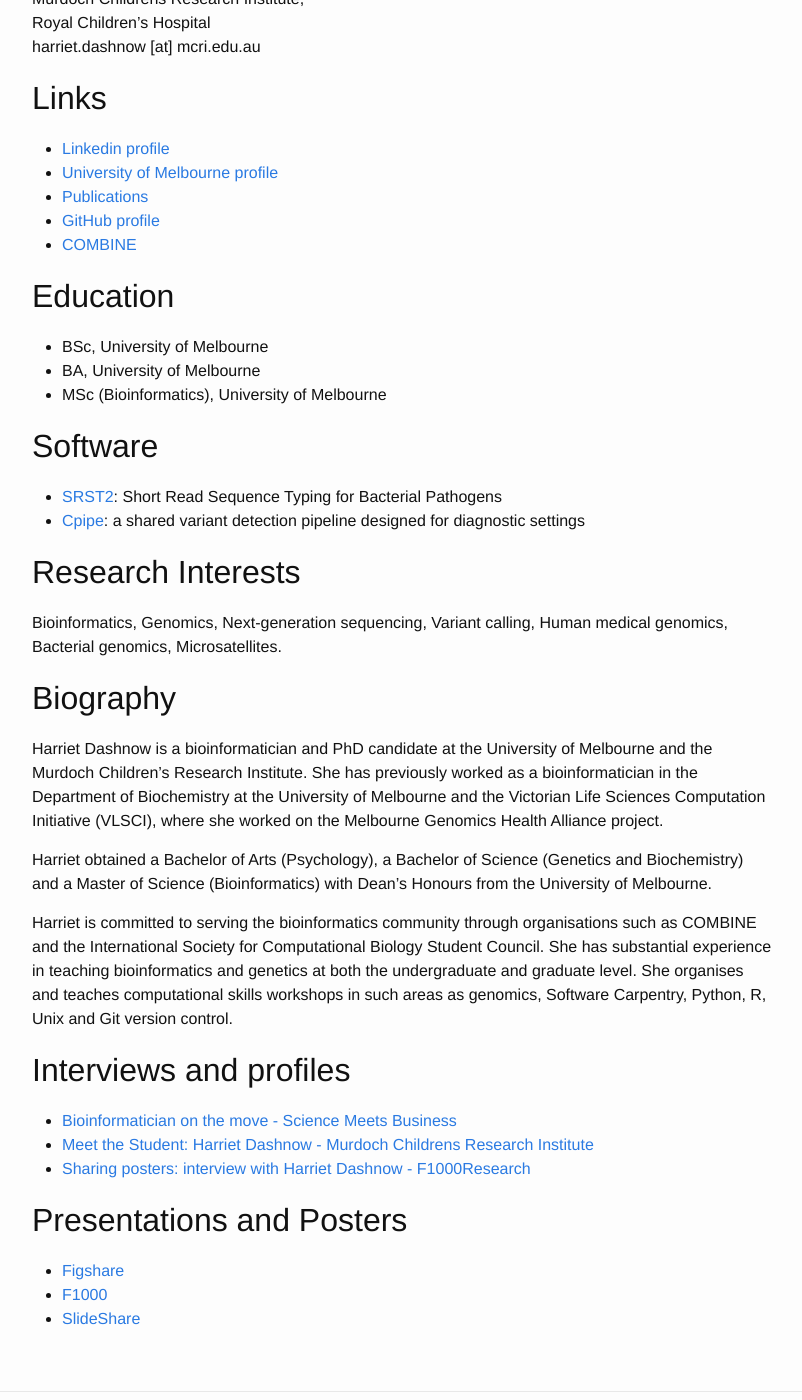
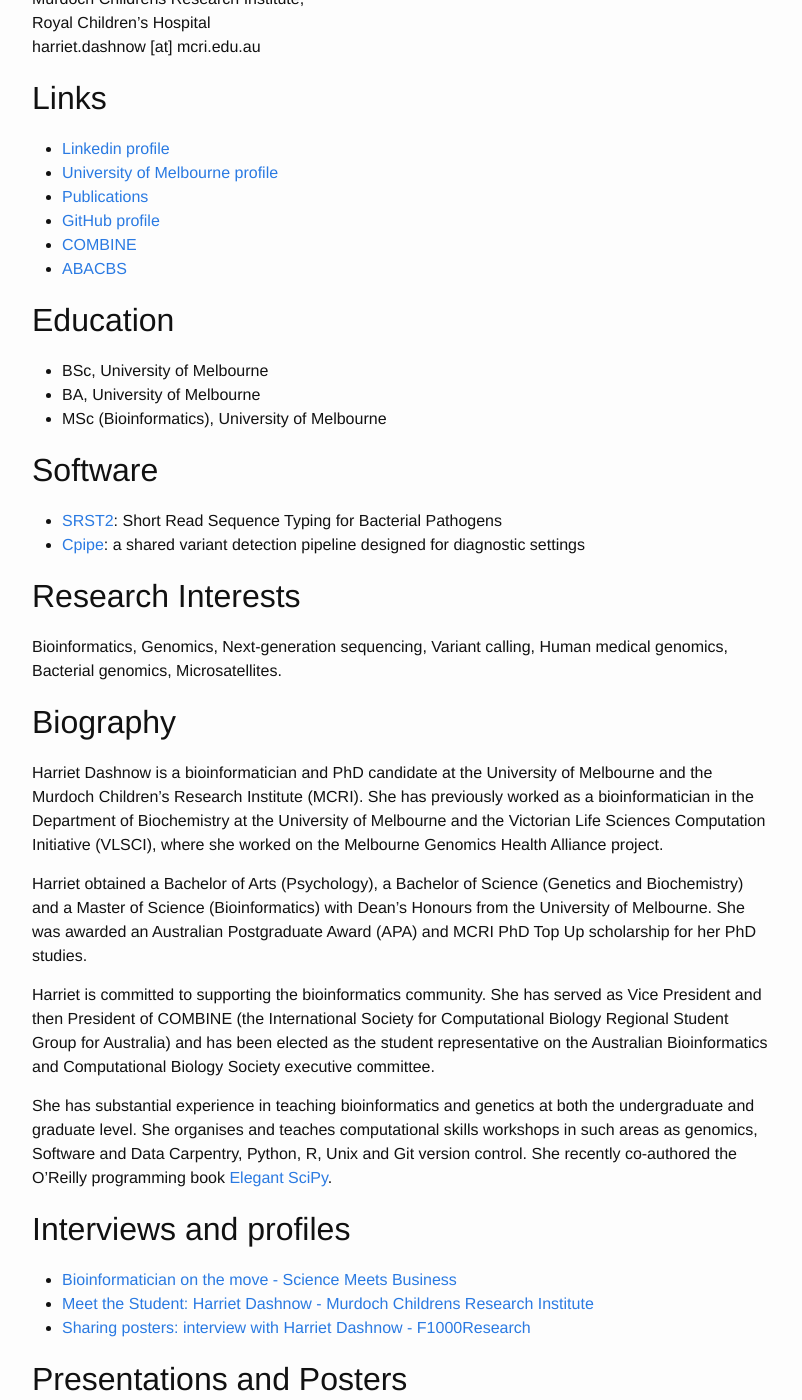
Before and after one commit to hdashnow/hdashnow.github.io, a Jekyll site: the page built from about.md, in a window 1280 px wide and 1400 px high, scrolled down 456 px. Shown: the whole window, without its empty margins (238-1040 px from the left). Built offline with Jekyll 4.4.1, drawn with Linux system fonts in a browser that asks for light colours.

Commit message:
Update biography

```diff
--- a/about.md
+++ b/about.md
@@ -17,6 +17,7 @@
 * [Publications](http://scholar.google.com.au/citations?user=4Y3m53gAAAAJ&hl=en)
 * [GitHub profile](http://github.com/hdashnow)
 * [COMBINE](http://combine.org.au)
+* [ABACBS](http://www.abacbs.org/)
 
 ## Education
 * BSc, University of Melbourne
@@ -32,11 +33,13 @@
 
 ## Biography
 
-Harriet Dashnow is a bioinformatician and PhD candidate at the University of Melbourne and the Murdoch Children’s Research Institute. She has previously worked as a bioinformatician in the Department of Biochemistry at the University of Melbourne and the Victorian Life Sciences Computation Initiative (VLSCI), where she worked on the Melbourne Genomics Health Alliance project.
+Harriet Dashnow is a bioinformatician and PhD candidate at the University of Melbourne and the Murdoch Children’s Research Institute (MCRI). She has previously worked as a bioinformatician in the Department of Biochemistry at the University of Melbourne and the Victorian Life Sciences Computation Initiative (VLSCI), where she worked on the Melbourne Genomics Health Alliance project.
 
-Harriet obtained a Bachelor of Arts (Psychology), a Bachelor of Science (Genetics and Biochemistry) and a Master of Science (Bioinformatics) with Dean’s Honours from the University of Melbourne.
+Harriet obtained a Bachelor of Arts (Psychology), a Bachelor of Science (Genetics and Biochemistry) and a Master of Science (Bioinformatics) with Dean’s Honours from the University of Melbourne. She was awarded an Australian Postgraduate Award (APA) and MCRI PhD Top Up scholarship for her PhD studies.
 
-Harriet is committed to serving the bioinformatics community through organisations such as COMBINE and the International Society for Computational Biology Student Council. She has substantial experience in teaching bioinformatics and genetics at both the undergraduate and graduate level. She organises and teaches computational skills workshops in such areas as genomics, Software Carpentry, Python, R, Unix and Git version control.
+Harriet is committed to supporting the bioinformatics community. She has served as Vice President and then President of COMBINE (the International Society for Computational Biology Regional Student Group for Australia) and has been elected as the student representative on the Australian Bioinformatics and Computational Biology Society executive committee.
+
+She has substantial experience in teaching bioinformatics and genetics at both the undergraduate and graduate level. She organises and teaches computational skills workshops in such areas as genomics, Software and Data Carpentry, Python, R, Unix and Git version control. She recently co-authored the O’Reilly programming book [Elegant SciPy](http://shop.oreilly.com/product/0636920038481.do).
 
 ## Interviews and profiles
 * [Bioinformatician on the move - Science Meets Business](http://sciencemeetsbusiness.com.au/bioinformatician-on-the-move/)
```
